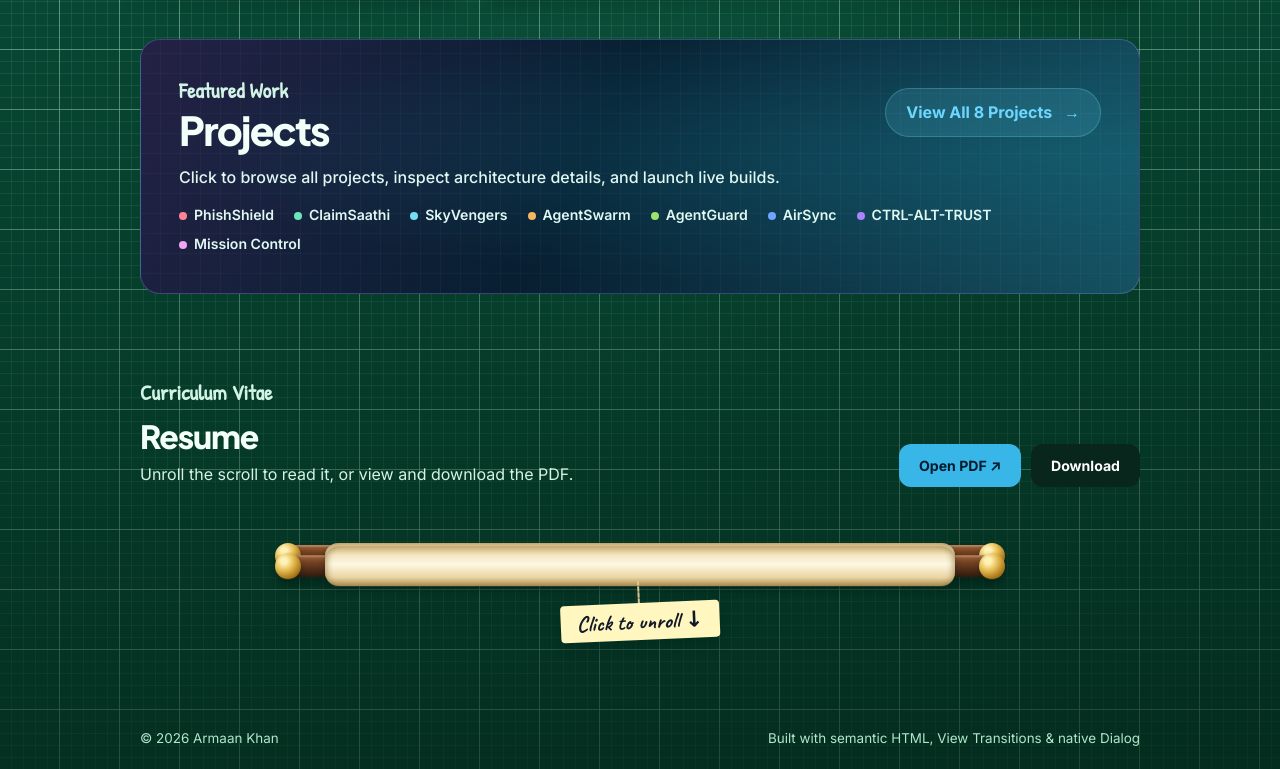
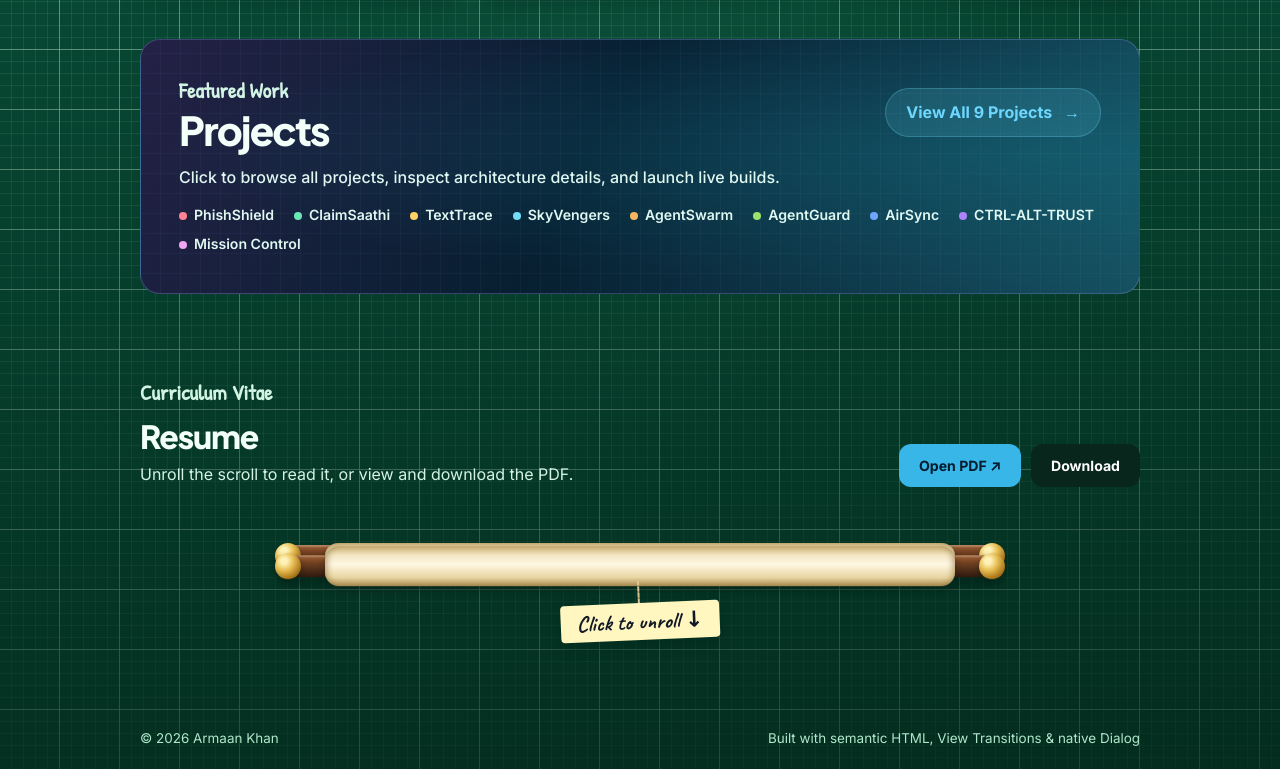
Before and after one commit to armaankhan2905/Portfolio, a plain HTML site: page dist/index.html in a window 1280 px wide. Shown: the part 1179-1948 px from the top of the page. Drawn offline with Linux system fonts and the light colour scheme.

Commit message:
Add TextTrace plagiarism detector project
Adds the plagiarism-detector-java project as TextTrace, third in the
projects window, with live demo and source links, and bumps the
project count to 9.

Co-Authored-By: Claude Opus 5.5 <noreply@anthropic.com>

```diff
--- a/dist/index.html
+++ b/dist/index.html
@@ -50,7 +50,7 @@
       <button class="project-launch" id="open-projects" type="button">
         <span class="hand-label">Featured Work</span>
         <strong class="project-title">Projects</strong>
-        <span class="pill">View All <span id="project-count">8</span> Projects <span aria-hidden="true">→</span></span>
+        <span class="pill">View All <span id="project-count">9</span> Projects <span aria-hidden="true">→</span></span>
         <span class="project-intro">Click to browse all projects, inspect architecture details, and launch live builds.</span>
         <span class="project-preview" id="project-preview"></span>
       </button>
--- a/dist/projects.js
+++ b/dist/projects.js
@@ -34,6 +34,23 @@ export const projects = [
       'Switch between English, Hindi, and Hinglish in the demo.',
     ],
     tech: ['HTML', 'CSS', 'JavaScript', 'RAG (planned)', 'OCR (planned)'],
+  },
+  {
+    name: 'TextTrace',
+    category: 'Full-Stack',
+    meta: 'Java • Plagiarism Detection',
+    color: '#ffd166',
+    repo: github + '/plagiarism-detector-java',
+    live: 'https://texttrace-two.vercel.app',
+    tagline: 'A plagiarism checker that compares documents by word frequency, shared words, and copied phrases.',
+    description: 'TextTrace reads two to ten text documents, normalizes them, and compares every pair. A plain-JDK Java backend with no external libraries does all of the analysis and serves a web frontend for uploading documents, viewing results, and downloading reports.',
+    highlights: [
+      'Scores each pair with cosine similarity, Jaccard similarity, and phrase matching, then gives an overall verdict from HIGH to ORIGINAL.',
+      'Shows a similarity matrix, common words and phrases, and a side-by-side view with copied text highlighted.',
+      'Saves comparison reports as TXT and CSV files and keeps a history of past comparisons in the browser.',
+      'Runs a multithreaded HTTP server with a thread pool and is covered by a suite of automated tests.',
+    ],
+    tech: ['Java', 'Collections & Streams', 'Multithreading', 'HTTP Server', 'HTML', 'CSS', 'JavaScript'],
   },
   {
     name: 'SkyVengers',
```
